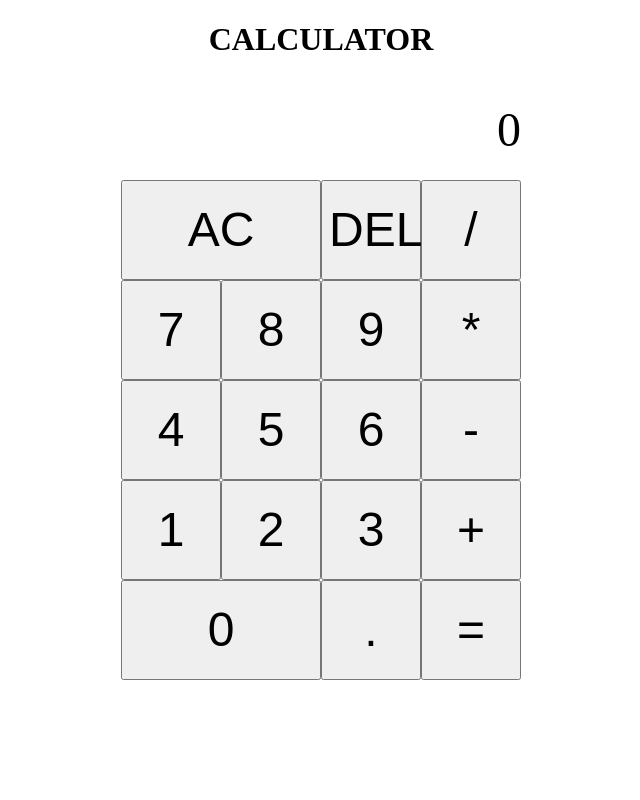
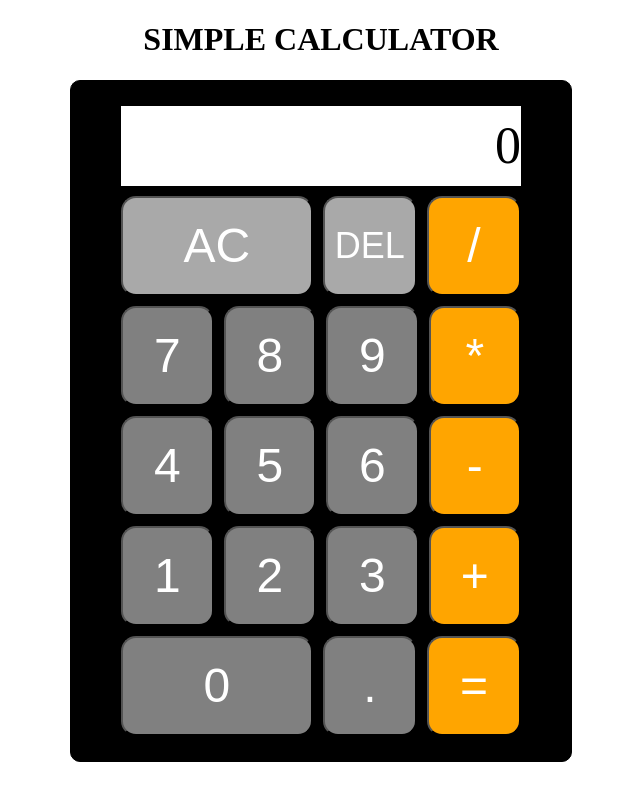
Before and after one commit to justinlyan/calculator, a plain HTML site: page index.html in a window 1280 px wide. Shown: the whole page, without its empty margins (319-959 px from the left). Drawn offline with Linux system fonts and the light colour scheme.

Commit message:
calculator styles

```diff
--- a/index.html
+++ b/index.html
@@ -7,9 +7,9 @@
   <link rel="stylesheet" href="styles.css">
 </head>
 <body>
-  <h1>CALCULATOR</h1>
+  <h1>SIMPLE CALCULATOR</h1>
   <div class="container calculator">
-    <div class="row">
+    <div class="display-row">
       <p class="display">0</p>
     </div>
 
--- a/index.js
+++ b/index.js
@@ -5,6 +5,7 @@ let secondNum = "";
 let onFirstNumber = true;
 let canAddDecimal = true;
 let hasDecimal = false;
+let activeOperator;
 
 const display = document.querySelector(".display");
 const numberBtns = document.querySelectorAll(".number");
@@ -103,11 +104,20 @@ decimalBtn.addEventListener("click", () => {
 });
 
 operatorBtns.forEach((operator) => {
-  operator.addEventListener("click", () => {
+  operator.addEventListener("click", (current) => {
     if (firstNum && !hasOperator) {
       sign = operator.textContent;
       hasOperator = true;
       onFirstNumber = false;
+      activeOperator = current.target;
+      activeOperator.classList.add("active");
+    }
+
+    if (firstNum && hasOperator && !secondNum) {
+      sign = operator.textContent;
+      activeOperator.classList.remove("active");
+      activeOperator = current.target;
+      activeOperator.classList.add("active");
     }
 
     if (firstNum && secondNum && hasOperator) {
@@ -116,6 +126,9 @@ operatorBtns.forEach((operator) => {
       firstNum = result;
       secondNum = "";
       sign = operator.textContent;
+      activeOperator.classList.remove("active");
+      activeOperator = current.target;
+      activeOperator.classList.add("active");
     }
 
     canAddDecimal = true;
@@ -142,6 +155,7 @@ equalsBtn.addEventListener("click", () => {
     onFirstNumber = false;
     canAddDecimal = true;
     display.textContent = firstNum;
+    activeOperator.classList.remove("active");
   }
 });
 
--- a/styles.css
+++ b/styles.css
@@ -10,7 +10,17 @@ h1 {
   display: flex;
   flex-direction: column;
   align-items: center;
+  justify-content: center;
   margin: 0 auto;
+  width: 500px;
+  height: 680px;
+  border: 1px solid black;
+  border-radius: 10px;
+  background-color: black;
+}
+
+.display-row {
+  display: block;
 }
 
 .row {
@@ -19,25 +29,60 @@ h1 {
   width: 400px;
   height: 100px;
   justify-content: right;
+  gap: 10px;
+  margin-top: 10px;
 }
 
 .display {
-  display: flex;
-  align-items: center;
   text-align: right;
+  width: 400px;
+  font-size: 52px;
   margin: 0;
+  color: black;
+  line-height: 80px;
+  background-color: white;
 }
 
 button {
-  width: 100px;
+  width: 120px;
   height: 100px;
   font-size: 48px;
+  color: white;
+  border-radius: 15px;
+}
+
+.delete {
+  font-size: 36px;
 }
 
 .double-container {
-  width: 200px;
+  width: 250px;
 }
 
-.triple-container {
-  width: 300px;
+.operator, .equals {
+  background: orange;
 }
+
+.operator:hover, .equals:hover {
+  background: lightgrey;
+}
+
+.clear, .delete {
+  background: darkgrey;
+}
+
+.clear:hover, .delete:hover {
+  background: red;
+}
+
+.number, .decimal {
+  background: grey;
+}
+
+.number:hover, .decimal:hover {
+  background: blue;
+}
+
+.active {
+  background: green;
+}
```
